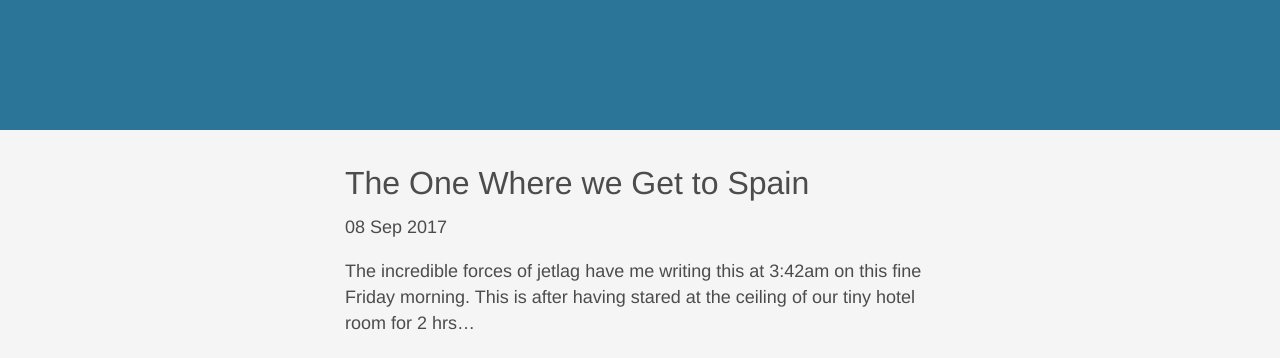
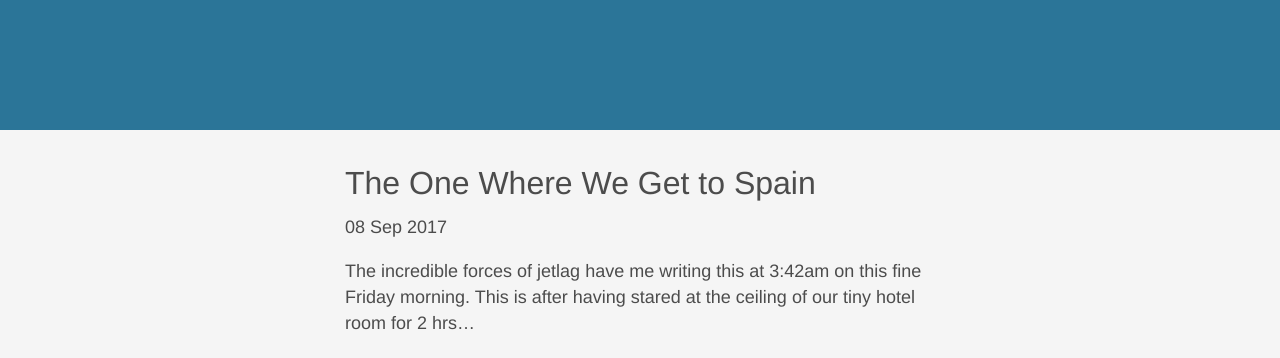
Before and after one commit to lame/five_weeks_abroad, a Jekyll site: the page built from _posts/2017-09-08-the-one-where-we-get-to-spain.markdown, in a window 1280 px wide and 900 px high. Shown: the top 358 px of the window. Built offline with Jekyll 4.4.1, drawn with Linux system fonts in a browser that asks for light colours; comment, search, counter and statistics services are not loaded.

Commit message:
proof reading

```diff
--- a/_posts/2017-09-08-the-one-where-we-get-to-spain.markdown
+++ b/_posts/2017-09-08-the-one-where-we-get-to-spain.markdown
@@ -1,6 +1,6 @@
 ---
 layout: post
-title:  "The One Where we Get to Spain"
+title:  "The One Where We Get to Spain"
 date:   2017-09-08
 author: Saralee Morales
 comments: true
--- a/_posts/2017-09-09-the-one-where-we-bought-the-bad-cheese.markdown
+++ b/_posts/2017-09-09-the-one-where-we-bought-the-bad-cheese.markdown
@@ -1,14 +1,11 @@
 ---
 layout: post
-title:  "The One Where we Bought Bad Cheese"
+title:  "The One Where We Bought Bad Cheese"
 date:   2017-09-09
 author: Saralee Morales
 comments: true
 tags: travel spain food
 ---
-
-The One where I buy some bad cheese
-
 
 We made it to Malaga Friday morning after a short flight from Barcelona. Ryan was awestruck by the floor cleaning techniques at the Barcelona airport.
 
```
